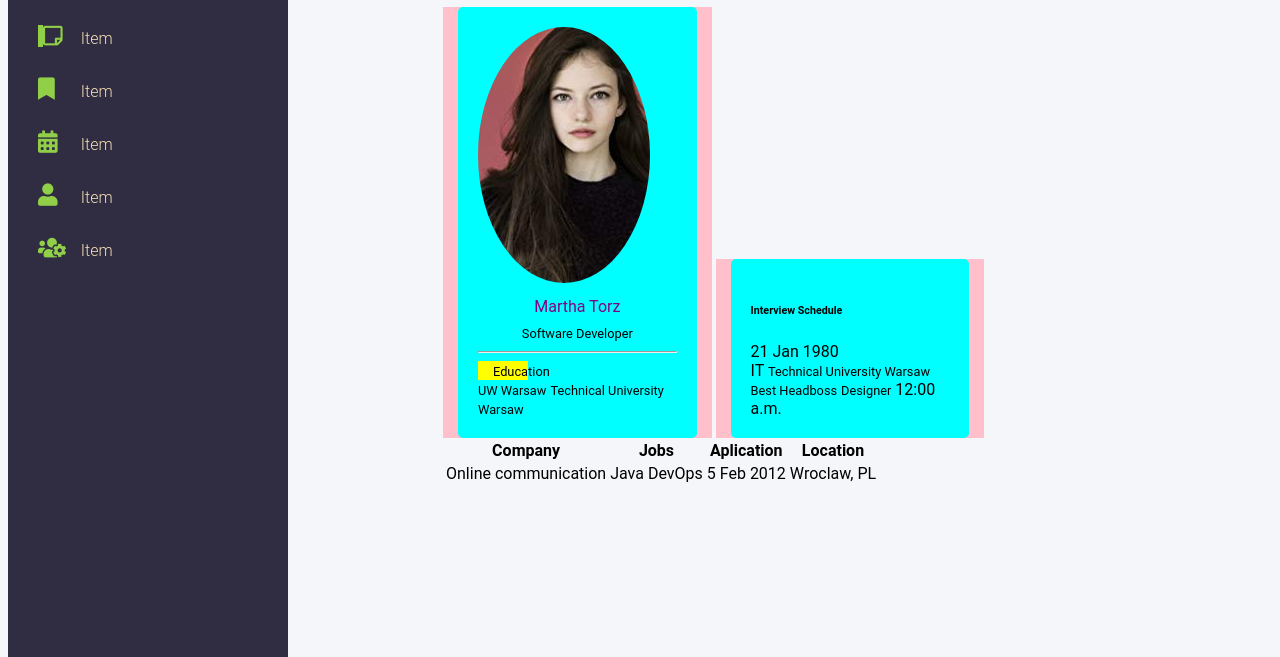
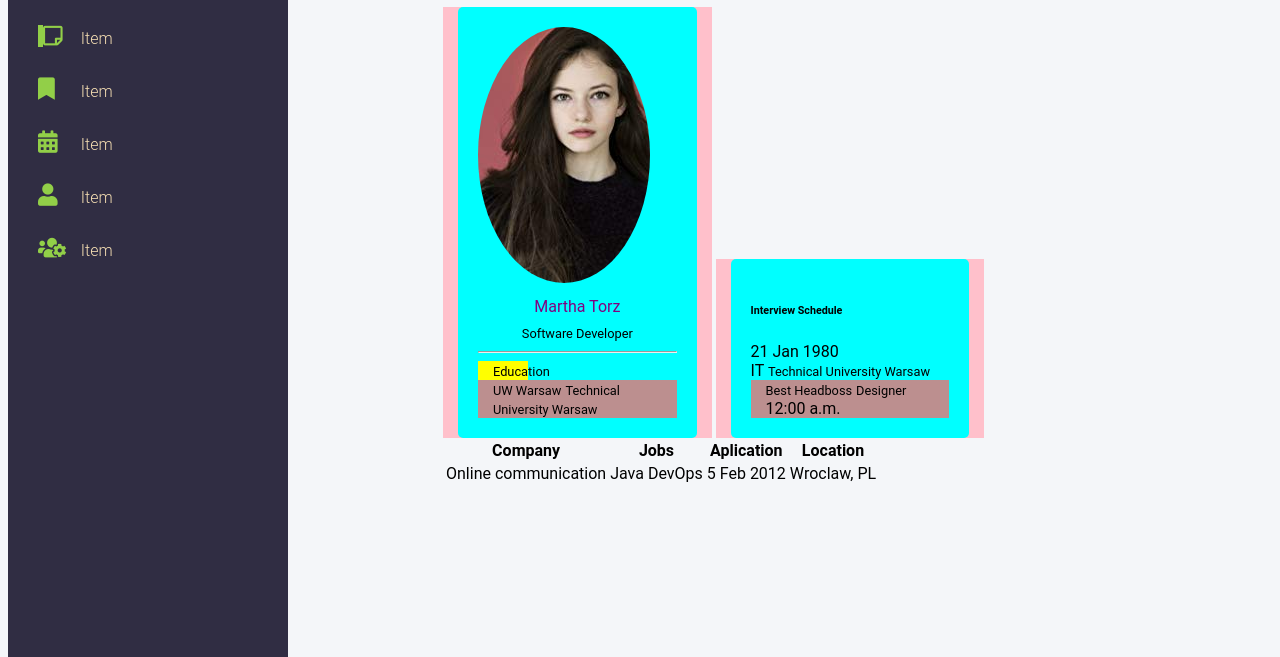
Before and after one commit to KasiaTorz/Dashboard, a plain HTML site: page index.html in a window 1280 px wide. Shown: the part 143-800 px from the top of the page. Drawn offline with Linux system fonts and the light colour scheme.

Commit message:
add newsstyle

```diff
--- a/content-area.css
+++ b/content-area.css
@@ -33,6 +33,12 @@
   display: inline-block;
   background: yellow;
 }
+.col-md-9{
+    width: ;
+    padding: 0 15px;
+    display: inline-block;
+    background: rosybrown;
+}
 .cards .user-img{
      background:no-repeat center center fixed;
     -webkit-background-size: cover;
@@ -60,6 +66,7 @@
 }
 .education{
     font-size:0.8rem;
+    display: inline-block;
 
 }
 .schools{
```
